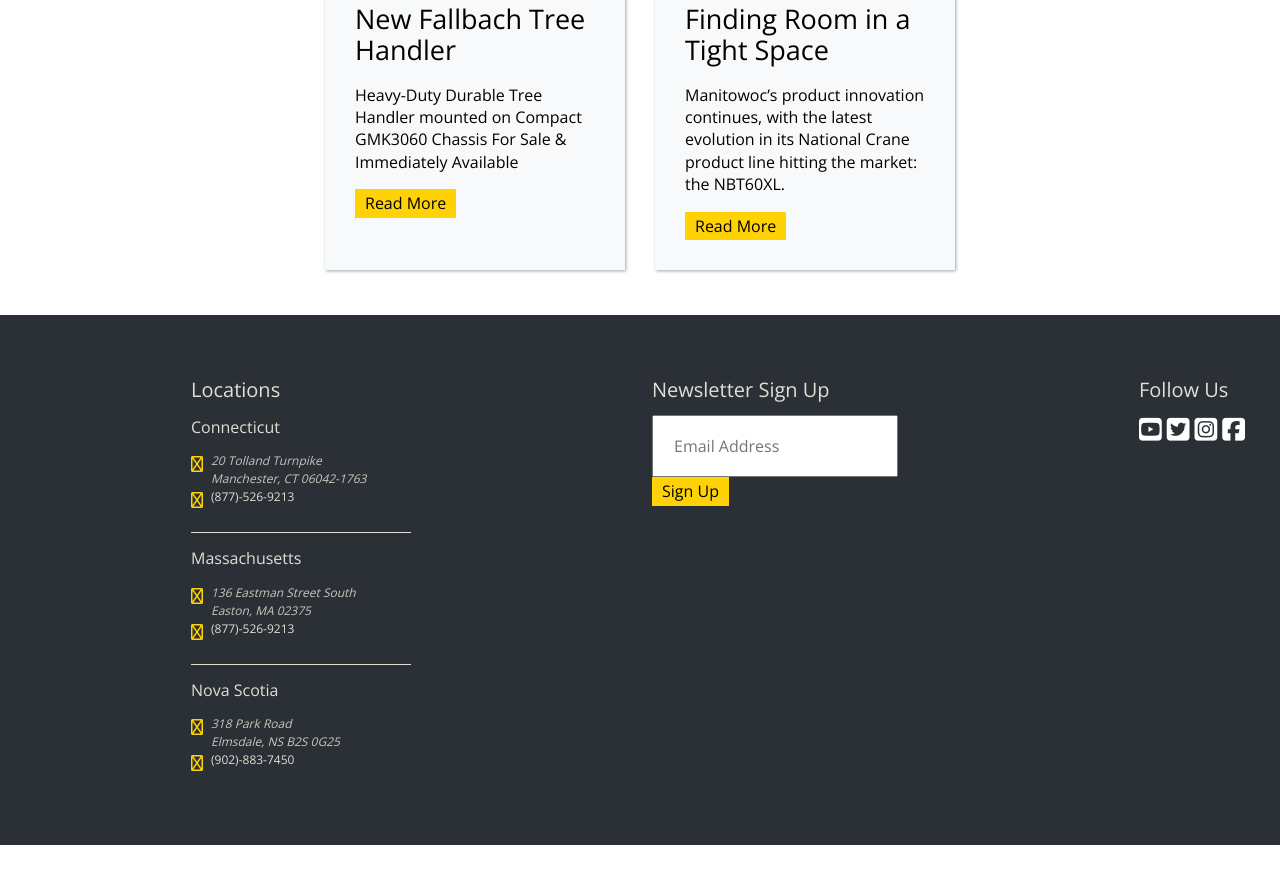
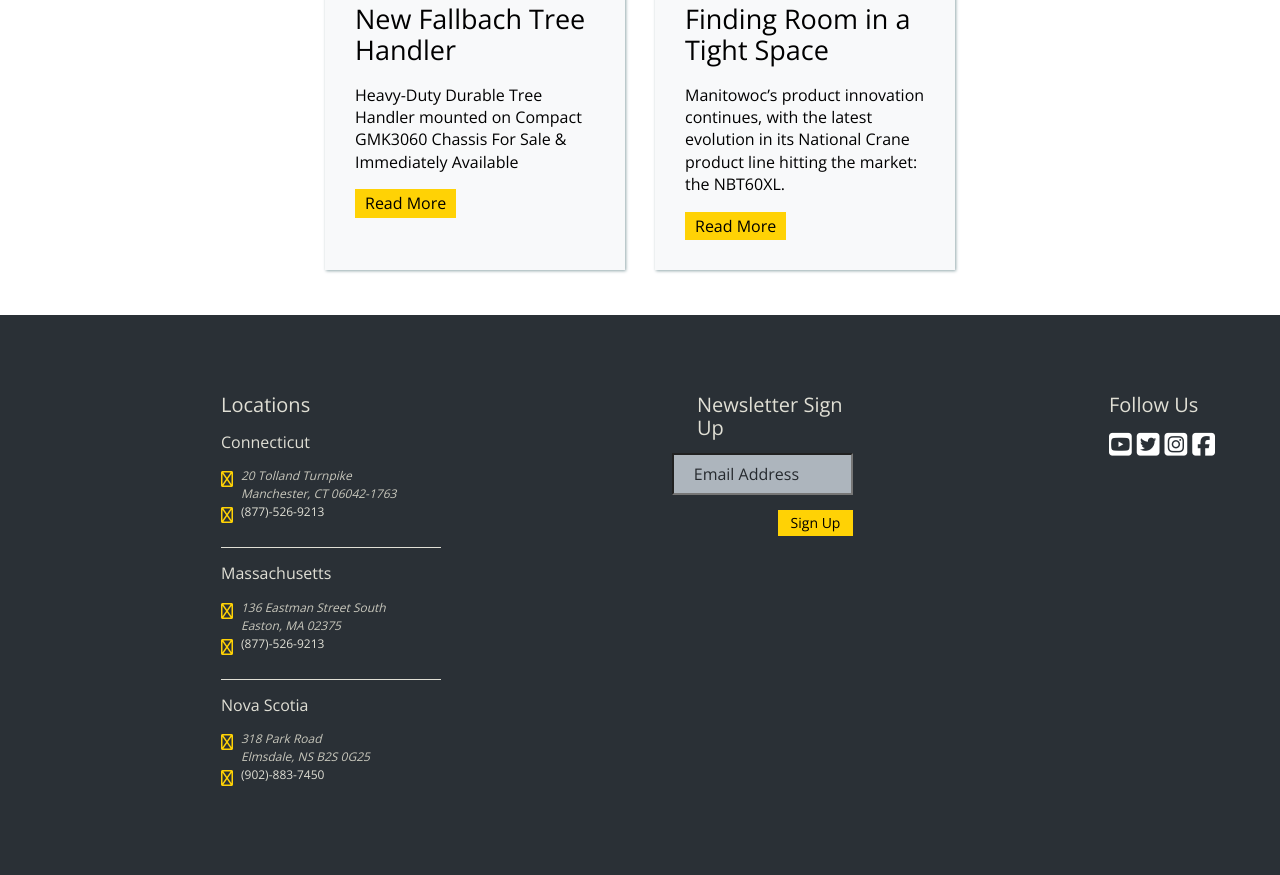
Before and after one commit to hjb34/homework, a plain HTML site: page deploy/index.html in a window 1280 px wide. Shown: the part 2538-3413 px from the top of the page. Before the commit the page ends 3383 px from the top, so only its background shows below. Drawn offline with nearby package versions, Linux system fonts and the light colour scheme; a script that the page names is missing.

Commit message:
finalize footer styling

```diff
--- a/deploy/index.html
+++ b/deploy/index.html
@@ -170,6 +170,7 @@
 																		</section>
 
 			<footer class="footer">
+																						<div class="content">
 																							<section class="locations">
 																								<h1>Locations</h1>
 																								<section class="address">
@@ -265,6 +266,7 @@
 																									</li>
 																								</ul>
 																							</section>
+																						</div>
 																					</footer>
 
 		</main>
--- a/dev/scss/base/_base.scss
+++ b/dev/scss/base/_base.scss
@@ -196,6 +196,7 @@
 	}
 
 	@include md {
+		.content {
 			display: grid;
 			grid-template-columns: repeat(6, 1fr);
 			grid-gap: 50px;
@@ -216,8 +217,11 @@
 				grid-area: socials;
 			}
 		}
+	}
 
 	@include lg {
+		.content {
 			grid-template-areas: ". locations . newsletter . socials";
 		}
 	}
+}
--- a/dev/scss/helpers/_variables.scss
+++ b/dev/scss/helpers/_variables.scss
@@ -30,3 +30,4 @@
 $nevada: #637275;
 $gunMetal: #c8c7bc;
 $cadetGrey: #93a8ac;
+$blueCharcoal: #262a2f;
--- a/dev/scss/layout/_footer.scss
+++ b/dev/scss/layout/_footer.scss
@@ -5,6 +5,10 @@
 .footer {
 	background: $aztec;
 	padding: 50px 0;
+
+	.content {
+		margin: 15px;
+	}
 
 	.address {
 		line-height: 1.5;
@@ -45,10 +49,25 @@
 	}
 
 	.newsletter {
+		form {
+			display: flex;
+			flex-direction: column;
+			align-items: flex-end;
+		}
 		form input {
-			padding: 20px;
+			background: $casper;
+			color: $blueCharcoal;
+			margin-bottom: 15px;
+			padding: 10px 20px;
+			width: 88%;
+
+			&::placeholder {
+				color: $blueCharcoal;
+			}
 		}
 		button {
+			font-size: 14px;
+			width: 75px;
 			padding: 5px 10px;
 			border: none;
 			background: $tangerine;
```
Also changed, not shown: deploy/css/styles.css, 2 other files. Lines whose indentation alone changed are shown as unchanged.
